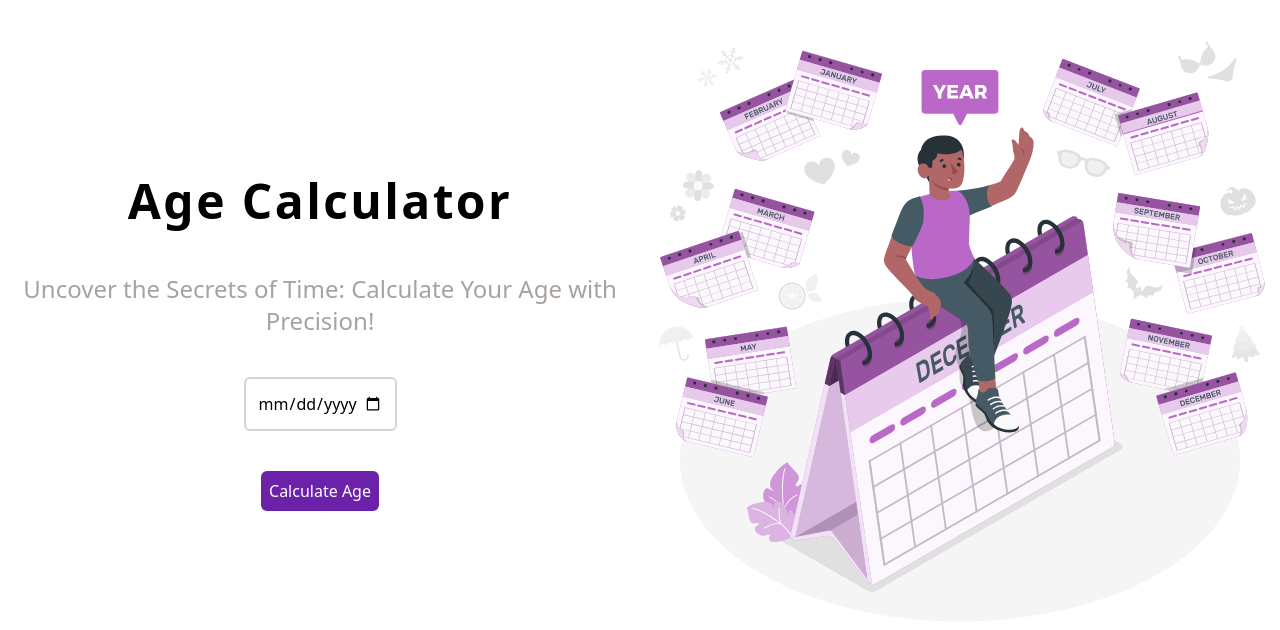
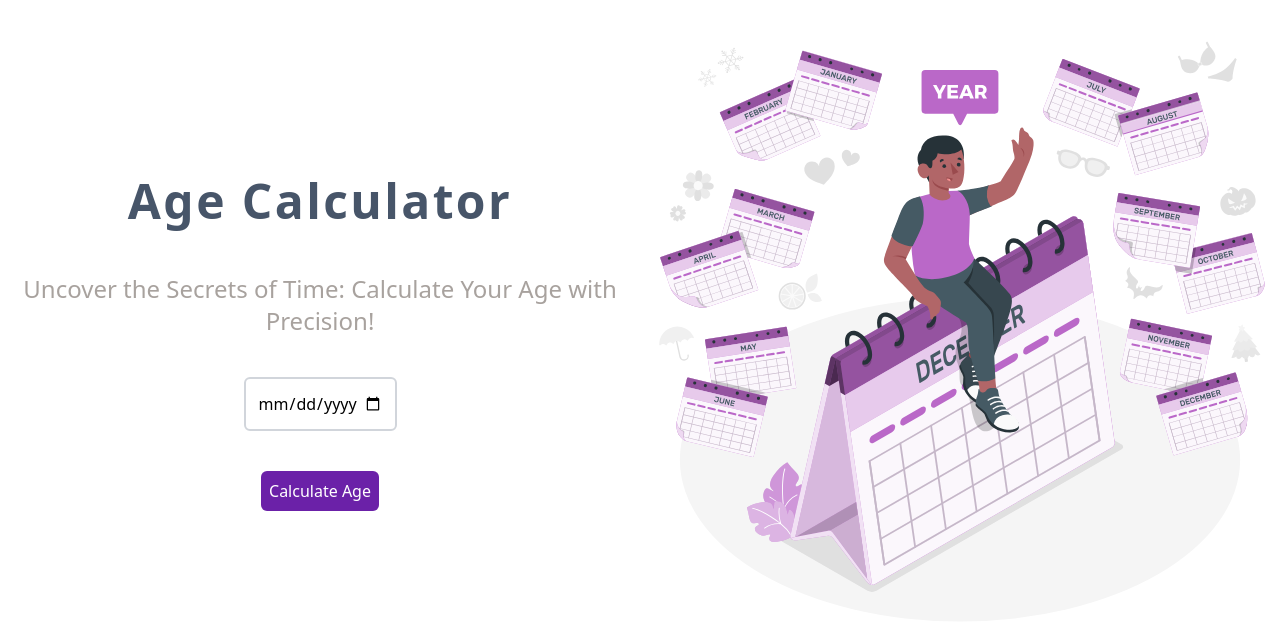
Before and after one commit to ParnaRoyChowdhury777/Age-Calculator, a React (Vite) app: page / in a window 1280 px wide. Shown: the top 630 px of the page. Built offline with nearby package versions, Linux system fonts and the light colour scheme.

Commit message:
Update App title color

```diff
--- a/src/App.jsx
+++ b/src/App.jsx
@@ -25,7 +25,7 @@ const App = () => {
     return (
       <div className='flex flex-col md:flex-row justify-end'>
       <div className='self-center w-full md:w-1/2'>
-        <h1 className='text-5xl font-bold tracking-wider my-12 text-center'>Age Calculator</h1>
+        <h1 className='text-5xl font-bold tracking-wider my-12 text-center text-slate-600'>Age Calculator</h1>
         <h3 className='text-2xl text-center text-stone-400'>Uncover the Secrets of Time: Calculate Your Age with Precision!</h3>
         <AgeCalculatorForm calculateAge={calculateAge} />
         {age && <AgeResult age={age} />}
```
